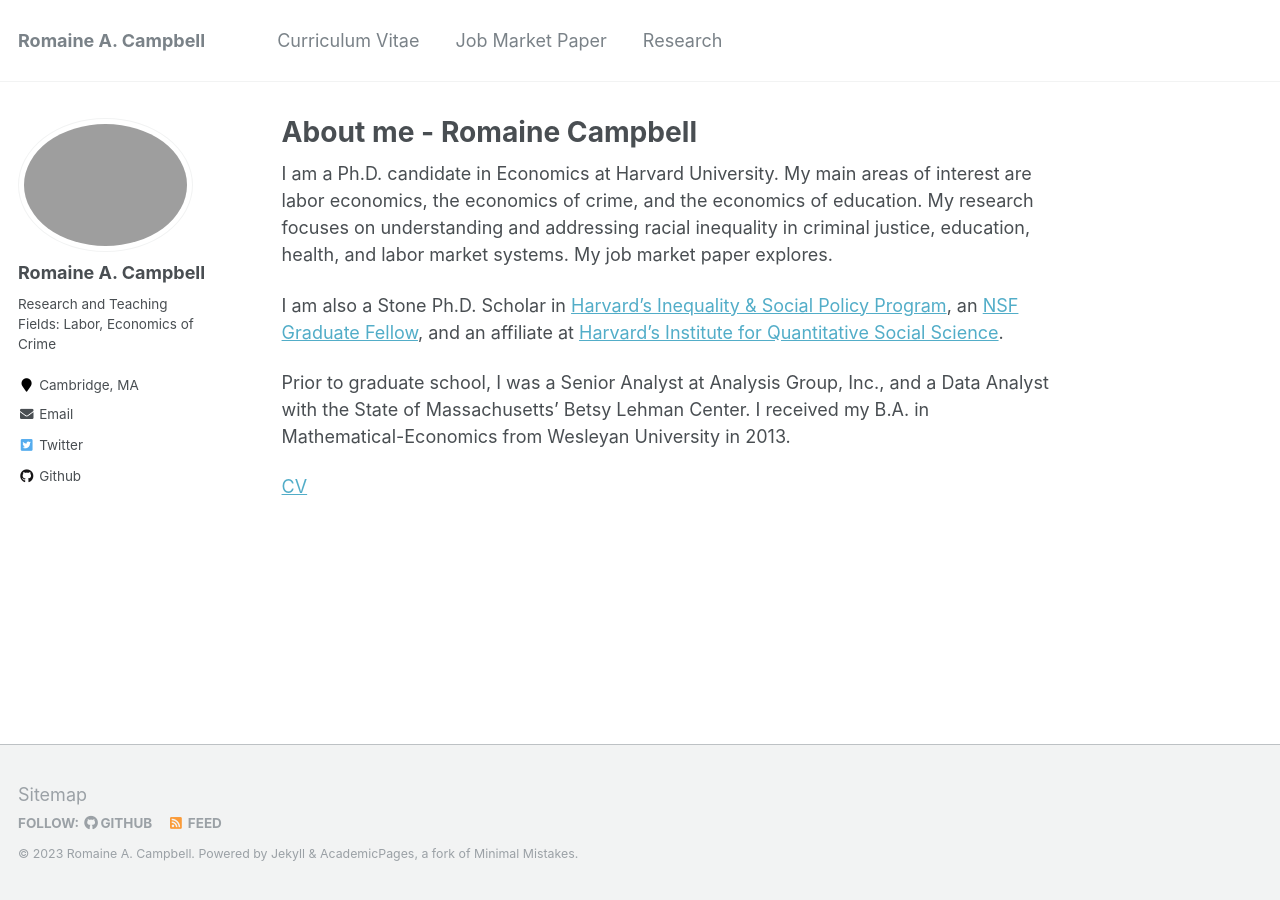
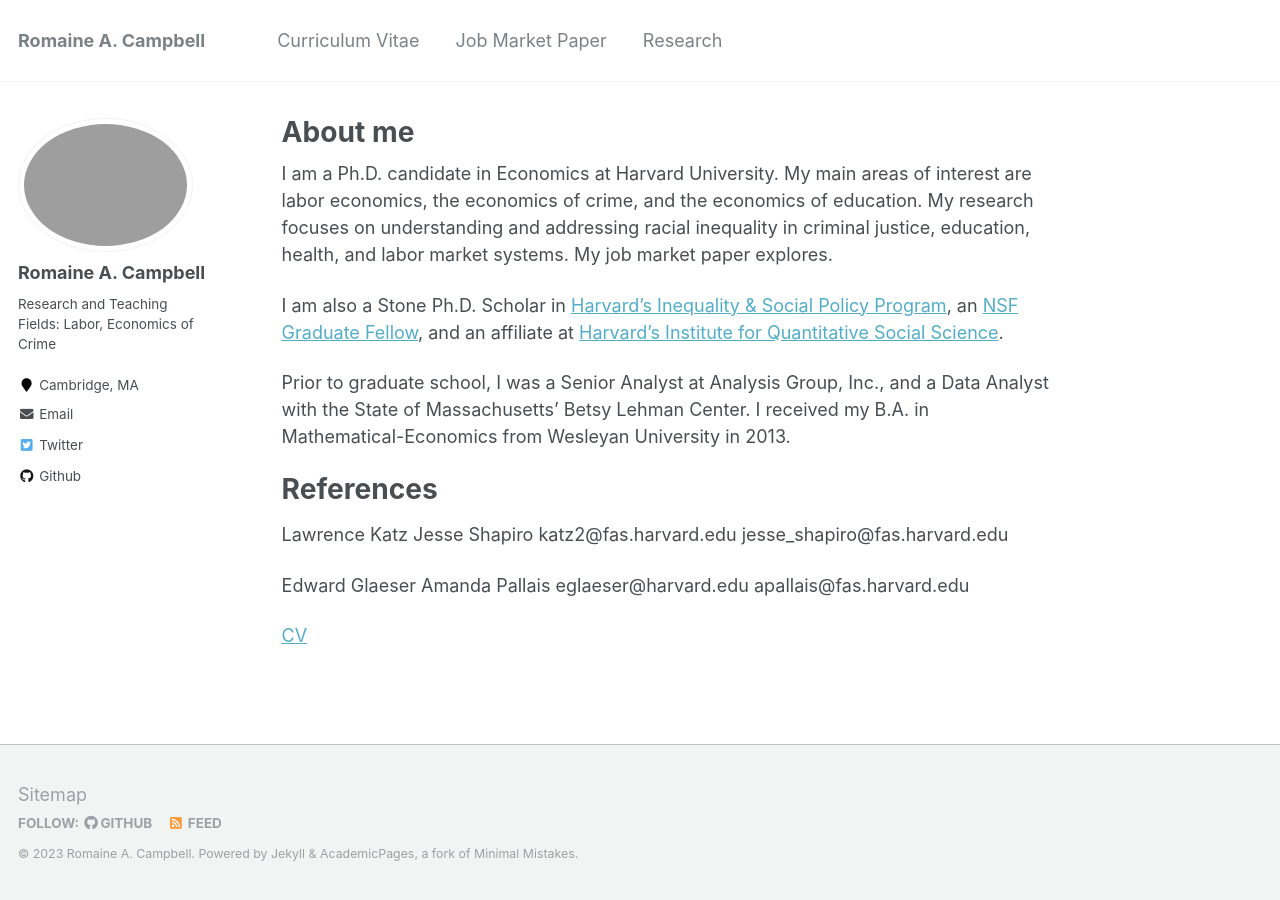
Before and after one commit to romainecampbell/romainecampbell.github.io, a Jekyll site: the page built from _pages/about.md, in a window 1280 px wide. Built offline with Jekyll 4.4.1, drawn with Linux system fonts in a browser that asks for light colours.

Commit message:
Update about.md

```diff
--- a/_pages/about.md
+++ b/_pages/about.md
@@ -1,6 +1,6 @@
 ---
 permalink: /
-title: "About me - Romaine Campbell"
+title: "About me"
 excerpt: "About me"
 author_profile: true
 redirect_from:
@@ -14,4 +14,14 @@
 
 Prior to graduate school, I was a Senior Analyst at Analysis Group, Inc., and a Data Analyst with the State of Massachusetts' Betsy Lehman Center. I received my B.A. in Mathematical-Economics from Wesleyan University in 2013.
 
+References
+======
+
+Lawrence Katz                                     Jesse Shapiro
+katz2@fas.harvard.edu                             jesse_shapiro@fas.harvard.edu
+
+Edward Glaeser                                    Amanda Pallais
+eglaeser@harvard.edu                              apallais@fas.harvard.edu
+
+
 [CV](https://romaineacampbell.github.io/files/Campbell2023_AcademicCV.pdf)
```
